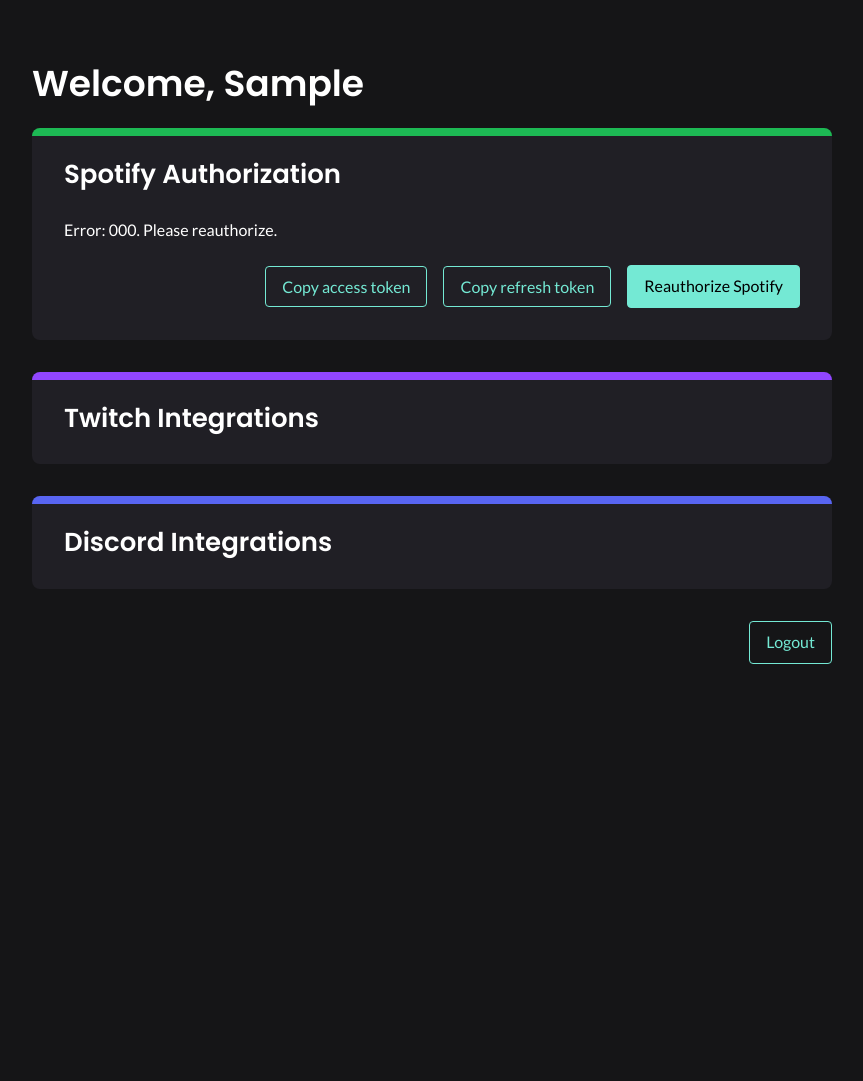
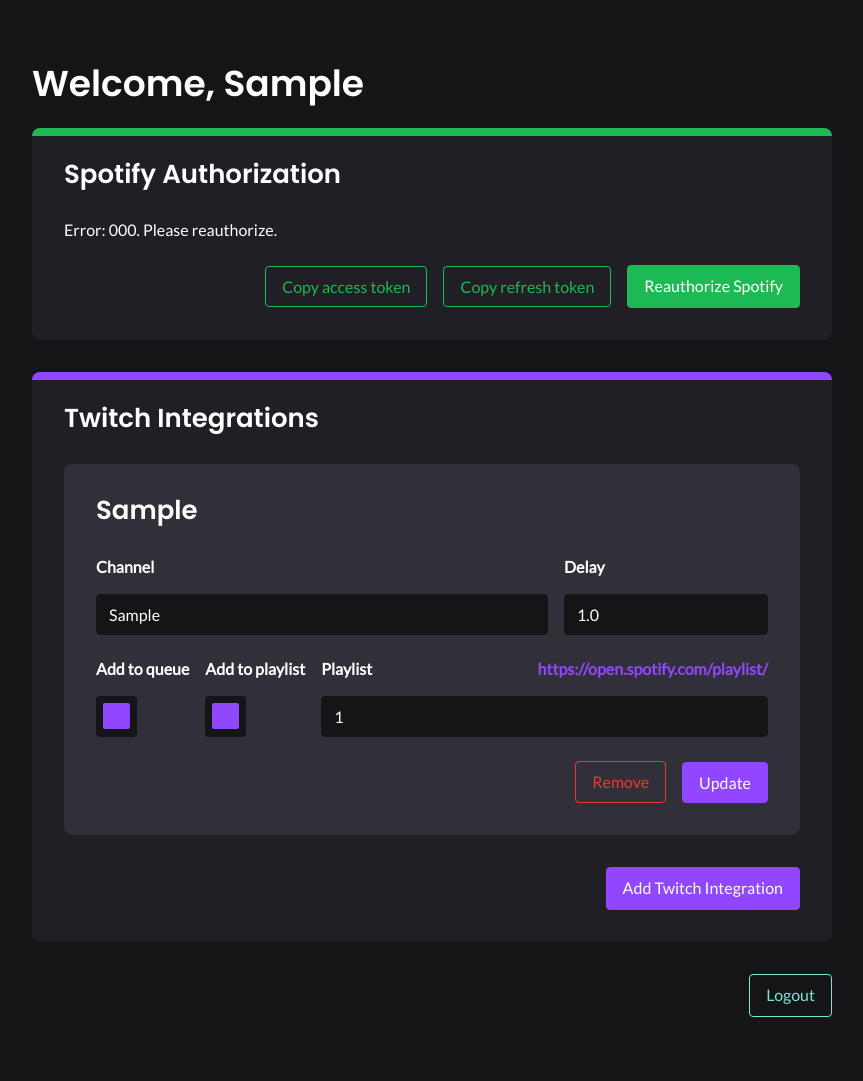
Before and after one commit to noahbkim/playlistener, a Django app: template playlistener/core/templates/core/index.html in a window 1280 px wide. Shown: the whole page, without its empty margins (208-1071 px from the left). Before the commit the page ends 664 px from the top, so only its background shows below. Run offline with Django 4.2, Linux system fonts and the light colour scheme; a user stored in the database is signed in; tables that the repository leaves empty hold one stand-in row (values such as "Sample post"); the template is opened without the code that fills it: most values are stand-ins (such as "Sample title", 1, 10 or a date in 2020); style sheets or scripts are compiled from the project's sources; parts of the project's set-up code (start-up, migrations or seed data) failed here and were passed over; some libraries are stand-ins or nearby versions.

Commit message:
Up to date

```diff
--- a/playlistener/core/static/css/forms.scss
+++ b/playlistener/core/static/css/forms.scss
@@ -50,7 +50,8 @@
 textarea,
 .input,
 .input-mock,
-.labeled {
+.labeled,
+.checkbox {
   @at-root label + & {
     margin-top: $content-margin;
   }
--- a/playlistener/core/static/css/input.scss
+++ b/playlistener/core/static/css/input.scss
@@ -7,7 +7,7 @@
 $font-size-input: 16px;
 $font-size-textarea: 12px;
 
-$check-box-size: 29px;
+$check-box-size: 41px;
 $check-box-radius: $border-radius;
 $check-box-check-radius: $check-box-radius / 2;
 $check-box-check-size: 65%;
@@ -80,29 +80,6 @@
   }
 }
 
-@mixin button-solid($color, $background-color) {
-  background-color: $background-color;
-  border-color: $background-color;
-  color: $color;
-
-  &:not(:disabled):active {
-    background-color: darken($background-color);
-    border-color: darken($background-color);
-    color: darken($color);
-  }
-}
-
-@mixin button-outlined($color) {
-  background-color: transparent;
-  border-color: $color;
-  color: $color;
-
-  &:not(:disabled):active {
-    border-color: darken($color);
-    color: darken($color);
-  }
-}
-
 button,
 .button {
   cursor: pointer;
@@ -122,11 +99,11 @@
     @include button-outlined($color-accent);
   }
 
-  &:disabled {
+  &:disabled, &.disabled {
     background-color: #CCC;
     border-color: #CCC;
     cursor: default;
-    color: white;
+    color: #777;
   }
 
   &.small {
@@ -163,7 +140,7 @@
   }
 
   &:not(.noninteractive):hover {
-    background-color: rgba(white, $mix-percentage);
+    background-color: mix(white, $color-background-input, $mix-percentage);
   }
 
   & > .check {
--- a/playlistener/core/static/css/mixins.scss
+++ b/playlistener/core/static/css/mixins.scss
@@ -81,3 +81,26 @@
     }
   }
 }
+
+@mixin button-solid($color, $background-color) {
+  background-color: $background-color;
+  border-color: $background-color;
+  color: $color;
+
+  &:not(:disabled):active {
+    background-color: darken($background-color, 10%);
+    border-color: darken($background-color, 10%);
+    color: darken($color, 10%);
+  }
+}
+
+@mixin button-outlined($color) {
+  background-color: transparent;
+  border-color: $color;
+  color: $color;
+
+  &:not(:disabled):active {
+    border-color: darken($color, 10%);
+    color: darken($color, 10%);
+  }
+}
--- a/playlistener/core/static/css/styles.scss
+++ b/playlistener/core/static/css/styles.scss
@@ -26,7 +26,7 @@
   @include box-sizing(border-box);
   margin-bottom: 2 * $content-margin;
 
-  .accent {
+  & > .accent {
     height: $content-margin / 2;
     @include border-radius-top($border-radius-large);
   }
@@ -60,3 +60,9 @@
 .float-right {
   float: right;
 }
+
+.errors {
+  color: $color-accent;
+  margin-top: 0;
+  padding-left: 1em;
+}
--- a/playlistener/core/static/css/theme.scss
+++ b/playlistener/core/static/css/theme.scss
@@ -1,6 +1,8 @@
 @import url('https://fonts.googleapis.com/css?family=Poppins:500,600,700');
 @import url('https://fonts.googleapis.com/css?family=Lato:400,500');
 @import url('https://fonts.googleapis.com/css?family=Fira+Mono');
+
+@import './mixins';
 
 
 @function inverse($color) {
@@ -50,22 +52,6 @@
   line-height: 1.1;
 }
 
-$color-spotify: #1DB954;
-$color-twitch: #9146FF;
-$color-discord: #5865F2;
-
-.background-color-spotify {
-  background-color: $color-spotify;
-}
-
-.background-color-twitch {
-  background-color: $color-twitch;
-}
-
-.background-color-discord {
-  background-color: $color-discord;
-}
-
 $font-family-mono: 'Fira Mono', 'mono';
 
 // Palette
@@ -87,6 +73,51 @@
 
 .color-accent { color: $color-accent !important; }
 .background-color-accent { background-color: $color-accent; }
+
+$color-spotify: #1DB954;
+$color-twitch: #9146FF;
+$color-discord: #5865F2;
+
+@mixin theme($color, $color-inverse) {
+  .color-primary {
+    color: $color;
+  }
+
+  .background-color-primary, &.window > .accent {
+    background-color: $color;
+  }
+
+  button,
+  .button {
+    &.primary {
+      @include button-solid($color-inverse, $color);
+    }
+
+    &.secondary {
+      @include button-outlined($color);
+    }
+  }
+
+  .checkbox > input:checked + .check {
+    background-color: $color;
+  }
+
+  a {
+    color: $color;
+  }
+}
+
+.theme-spotify {
+  @include theme($color-spotify, inverse($color-spotify));
+}
+
+.theme-twitch {
+  @include theme($color-twitch, inverse($color-twitch));
+}
+
+.theme-discord {
+  @include theme($color-discord, inverse($color-discord));
+}
 
 
 // Fit in URLs
--- /dev/null
+++ b/playlistener/core/static/js/spotify.js
@@ -0,0 +1,18 @@
+const PLAYLIST_URL_PREFIX = "https://open.spotify.com/playlist/";
+
+window.addEventListener("load", () => {
+  for (const input of document.getElementsByClassName("playlist-id")) {
+    input.addEventListener("input", () => {
+      let value = input.value;
+      if (value.startsWith(PLAYLIST_URL_PREFIX)) {
+        value = value.substring(PLAYLIST_URL_PREFIX.length);
+      }
+      if (value.indexOf("?") !== -1) {
+        value = value.substring(0, value.indexOf("?"));
+      }
+      input.value = value;
+      const a = input.previousElementSibling.getElementsByClassName("playlist-link")[0];
+      a.href = `https://open.spotify.com/playlist/${value}`;
+    });
+  }
+});
--- /dev/null
+++ b/playlistener/core/templates/core/forms/twitch.html
@@ -0,0 +1,54 @@
+{% if form.instance.pk == integration.pk and form.errors %}
+<ul class="errors">
+  {% for field in form %}
+  {% if field.errors %}
+  <li>
+    Errors in {{ field.name }}!
+    {{ field.errors }}
+  </li>
+  {% endif %}
+  {% endfor %}
+</ul>
+{% endif %}
+<div class="form-group split">
+  <div style="flex: 1;">
+    <label for="channel">Channel</label>
+    <input type="text" id="channel" name="channel" value="{{ integration.channel }}">
+  </div>
+  <div>
+    <label for="delay">Delay</label>
+    <input type="number" id="delay" name="delay" value="{{ integration.delay }}">
+  </div>
+</div>
+<div class="form-group split">
+  <div>
+    <label for="add-to-queue">Add to queue</label>
+    <div class="checkbox">
+      <input type="checkbox" name="add_to_queue" id="add-to-queue" {% if integration.add_to_queue %}checked{% endif %} />
+      <div class="check"></div>
+    </div>
+  </div>
+  <div>
+    <label for="add-to-playlist">Add to playlist</label>
+    <div class="checkbox">
+      <input type="checkbox" name="add_to_playlist" id="add-to-playlist" {% if integration.add_to_playlist %}checked{% endif %} />
+      <div class="check"></div>
+    </div>
+  </div>
+  <div style="flex: 1;">
+    <label for="playlist-id">
+      <span>Playlist</span>
+      <a class="playlist-link float-right" target="_blank" href="https://open.spotify.com/playlist/{{ integration.playlist_id }}">https://open.spotify.com/playlist/</a>
+    </label>
+    <input type="text" id="playlist-id" class="playlist-id" name="playlist_id" value="{{ integration.playlist_id }}">
+  </div>
+</div>
+<div class="form-group buttons">
+  {% if removable %}
+  <a class="button accent" href="{% url "core:twitch_delete" integration.pk %}">Remove</a>
+  <button class="primary" type="submit">Update</button>
+  {% else %}
+  <a class="button accent" href="{% url "core:index" %}">Back</a>
+  <button class="primary" type="submit">Create</button>
+  {% endif %}
+</div>
--- a/playlistener/core/templates/core/index.html
+++ b/playlistener/core/templates/core/index.html
@@ -1,10 +1,26 @@
 {% extends "shared/default.html" %}
+{% load static %}
+
+{% block head %}
+<script type="text/javascript">
+  window.addEventListener("load", () => {
+    document.getElementById("copy-access-token").addEventListener("click", () => {
+      navigator.clipboard.writeText("{{ request.user.spotify.access_token }}");
+    });
+    document.getElementById("copy-refresh-token").addEventListener("click", () => {
+      navigator.clipboard.writeText("{{ request.user.spotify.refresh_token }}");
+    });
+  });
+</script>
+<script type="text/javascript" src="{% static "js/spotify.js" %}"></script>
+{% endblock %}
 
 {% block content %}
-<h1>Welcome, {{ request.user.first_name }}</h1>
-
-<div class="window layer1">
-  <div class="accent background-color-spotify"></div>
+<h1>
+  Welcome, {{ request.user.first_name }}
+</h1>
+<div class="window layer1 theme-spotify">
+  <div class="accent"></div>
   <div class="actual">
     <h2 class="header">Spotify Authorization</h2>
     <div class="content">
@@ -17,26 +33,52 @@
         {% endif %}
       </div>
       <div class="form-group buttons">
-        <button class="secondary">Copy access token</button>
-        <button class="secondary">Copy refresh token</button>
-        <a class="button primary" href="{% url "core:oauth_spotify" %}?next={% url "core:oauth_spotify_update" %}" disabled>Reauthorize Spotify</a>
+        <button id="copy-access-token" class="secondary">Copy access token</button>
+        <button id="copy-refresh-token" class="secondary">Copy refresh token</button>
+        <a
+          class="button {% if spotify_exception %}primary{% else %}disabled{% endif %}"
+          {% if spotify_exception %}href="{% url "core:oauth_spotify" %}?next={% url "core:oauth_spotify_update" %}"{% endif %}
+        >
+          Reauthorize Spotify
+        </a>
       </div>
     </div>
   </div>
 </div>
-<div class="window layer1">
-  <div class="accent background-color-twitch"></div>
+<div class="window layer1 theme-twitch">
+  <div class="accent"></div>
   <div class="actual">
     <h2 class="header">Twitch Integrations</h2>
+    <div class="content">
+      {% for integration in request.user.twitch_integrations.all %}
+      <div class="window layer2">
+        <div class="accent background-color-twitch"></div>
+        <div class="actual">
+          <h2 class="header">{{ integration.channel }}</h2>
+          <div class="content">
+            <form method="post" action="{% url "core:twitch_update" integration.pk %}">
+              {% csrf_token %}
+              {% with True as removable %}
+              {% include "core/forms/twitch.html" %}
+              {% endwith %}
+            </form>
+          </div>
+        </div>
+      </div>
+      {% endfor %}
+      <div class="form-group buttons">
+        <a class="button primary" href="{% url "core:twitch" %}">Add Twitch Integration</a>
+      </div>
+    </div>
   </div>
 </div>
-<div class="window layer1">
-  <div class="accent background-color-discord"></div>
-  <div class="actual">
-    <h2 class="header">Discord Integrations</h2>
-  </div>
-</div>
+{#<div class="window layer1 theme-discord">#}
+{#  <div class="accent background-color-discord"></div>#}
+{#  <div class="actual">#}
+{#    <h2 class="header">Discord Integrations</h2>#}
+{#  </div>#}
+{#</div>#}
 <div class="windowless form-group buttons">
-  <a class="button" href="{% url "core:logout" %}">Logout</a>
+  <a class="button float-right" href="{% url "core:logout" %}">Logout</a>
 </div>
 {% endblock %}
--- a/playlistener/core/templates/shared/default.html
+++ b/playlistener/core/templates/shared/default.html
@@ -6,7 +6,7 @@
     <meta charset="UTF-8">
     <title>Playlistener {% block title %}{% endblock %}</title>
     <link href="{% sass_src "css/styles.scss" %}" rel="stylesheet" type="text/css" />
-    <script src="{% static "js/time.js" %}"></script>
+    <script type="text/javascript" src="{% static "js/time.js" %}"></script>
     {% block head %}{% endblock %}
   </head>
   <body class="{% block bodyclass %}{% endblock %}">
--- a/playlistener/core/urls.py
+++ b/playlistener/core/urls.py
@@ -9,6 +9,9 @@
     path("register/", views.RegistrationView.as_view(), name="register"),
     path("login/", views.LoginView.as_view(), name="login"),
     path("logout/", views.LogoutView.as_view(), name="logout"),
+    path("twitch/", views.TwitchIntegrationView.as_view(), name="twitch"),
+    path("twitch/<int:pk>/update/", views.TwitchIntegrationUpdateView.as_view(), name="twitch_update"),
+    path("twitch/<int:pk>/delete/", views.TwitchIntegrationDeleteView.as_view(), name="twitch_delete"),
     path("oauth/spotify/", views.view_spotify_oauth, name="oauth_spotify"),
     path("oauth/spotify/receive/", views.view_spotify_oauth_receive, name="oauth_spotify_receive"),
     path("oauth/spotify/update/", views.view_spotify_oauth_update, name="oauth_spotify_update"),
```
Also changed, not shown: playlistener/core/forms.py (added, +31 -0 lines), playlistener/core/models.py (+24 -3 lines), playlistener/core/templates/core/twitch.html (added, +21 -0 lines), playlistener/core/templates/core/twitch_confirm_delete.html (added, +22 -0 lines), playlistener/core/views.py (+61 -2 lines), playlistener/core/migrations/0016_alter_twitchintegration_channel.py (added).
